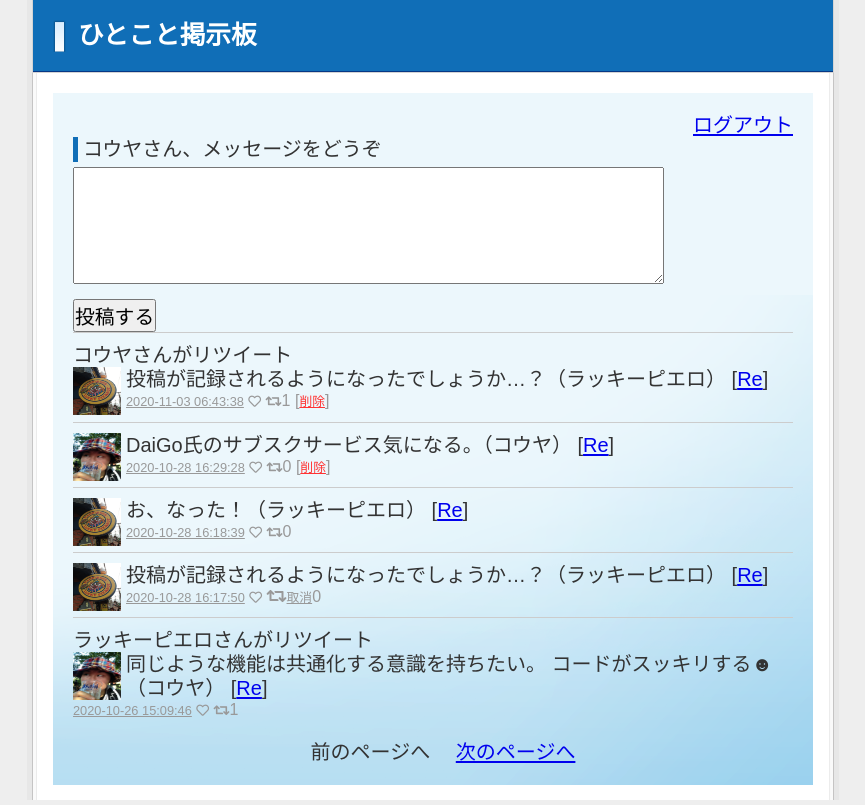
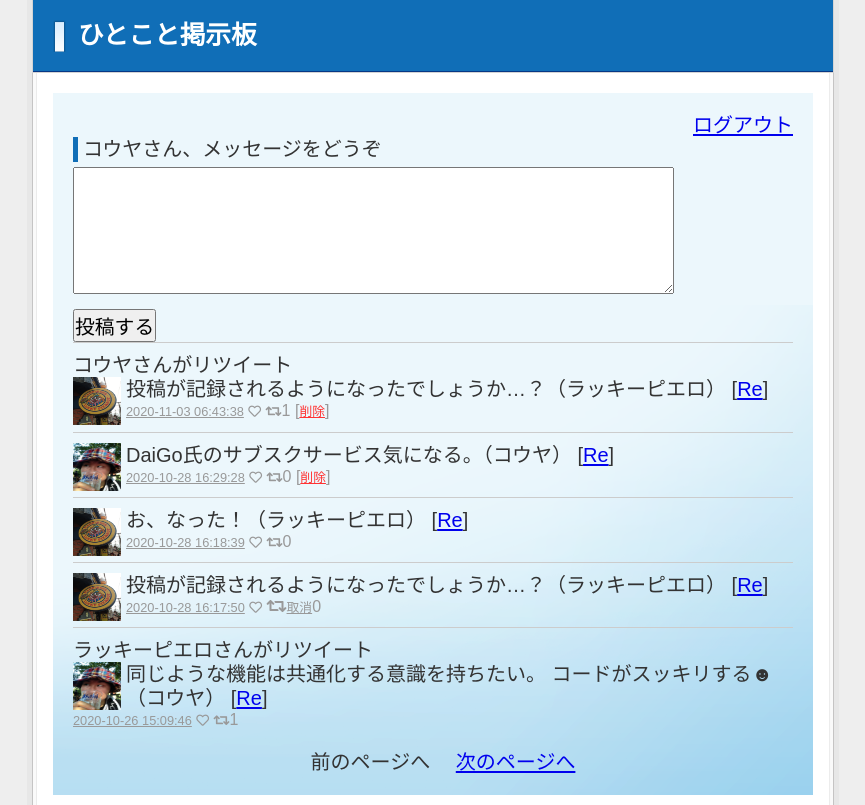
Before and after one commit to koya-sato-017/koyasato, a PHP site: page /php-rt-iine/post/index.php?page=1 in a window 1280 px wide. Shown: the whole page, without its empty margins (207-1072 px from the left). Run offline with PHP 8.4, Linux system fonts and the light colour scheme; a user stored in the database is signed in; data comes from the database, SQL or seed files in the repository; data that the repository does not hold is empty; some libraries are stand-ins or nearby versions.

Commit message:
add: textarea の padding を指定

```diff
--- a/php-rt-iine/post/style.css
+++ b/php-rt-iine/post/style.css
@@ -59,6 +59,10 @@ h2 {
 
 * html #content {
 	height: 490px;
+}
+
+textarea {
+	padding: 5px;
 }
 
 p {
```
